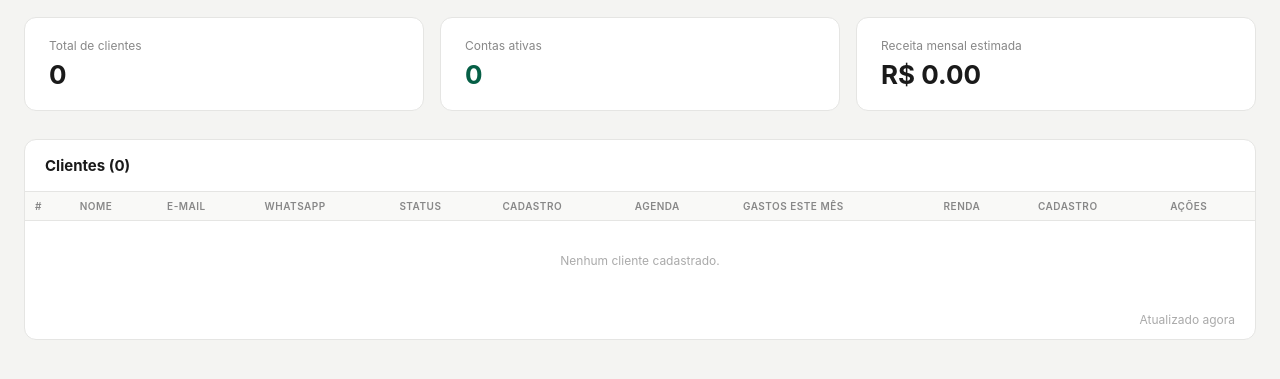
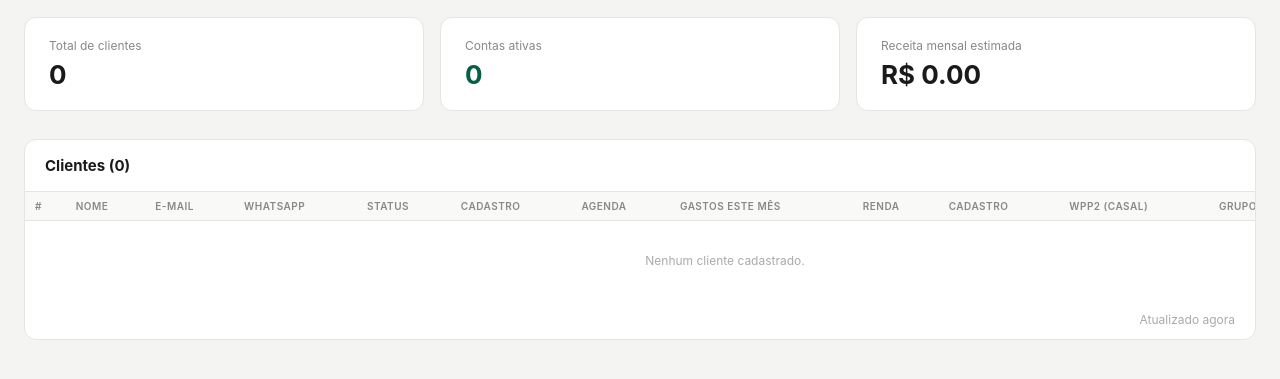
Before and after one commit to eduardolorenzi5-dotcom/Saas, a Flask app: page /admin in a window 1280 px wide. Shown: the part 227-606 px from the top of the page. Run offline with Flask 3, Linux system fonts and the light colour scheme; the visitor is signed in with stand-in values (Sample User, id 1); data comes from the database, SQL or seed files in the repository; data that the repository does not hold is empty; some libraries are stand-ins or nearby versions.

Commit message:
feat: Plano Casal — suporte a grupo WhatsApp e segundo número (whatsapp2)
- Adiciona colunas whatsapp2 e grupo_wpp_id na tabela clientes
- buscar_cliente_por_fone() verifica whatsapp2 (cônjuge) e grupo_wpp_id
- Webhook detecta mensagens de grupo (@g.us) e roteia para conta vinculada
- Admin: novas colunas WPP2 e Grupo WPP com edição inline
- Ignora mensagens fromMe para evitar loop em grupos

Co-Authored-By: Claude Sonnet 4.6 <noreply@anthropic.com>

```diff
--- a/app.py
+++ b/app.py
@@ -205,6 +205,9 @@ def init_db():
         conn.execute("ALTER TABLE lembretes ADD COLUMN IF NOT EXISTS ultimo_envio TEXT")
         # Migration: trial gratuito de 7 dias
         conn.execute("ALTER TABLE clientes ADD COLUMN IF NOT EXISTS trial_expiry TIMESTAMP")
+        # Migration: Plano Casal — segundo número e grupo WhatsApp
+        conn.execute("ALTER TABLE clientes ADD COLUMN IF NOT EXISTS whatsapp2 TEXT")
+        conn.execute("ALTER TABLE clientes ADD COLUMN IF NOT EXISTS grupo_wpp_id TEXT")
     else:
         for col in ["reset_token TEXT", "reset_expiry TEXT",
                     "google_access_token TEXT", "google_refresh_token TEXT", "google_token_expiry TEXT",
@@ -223,6 +226,14 @@ def init_db():
             pass
         try:
             conn.execute("ALTER TABLE clientes ADD COLUMN trial_expiry TEXT")
+        except Exception:
+            pass
+        try:
+            conn.execute("ALTER TABLE clientes ADD COLUMN whatsapp2 TEXT")
+        except Exception:
+            pass
+        try:
+            conn.execute("ALTER TABLE clientes ADD COLUMN grupo_wpp_id TEXT")
         except Exception:
             pass
     conn.commit()
@@ -532,16 +543,16 @@ def admin_logout():
 def admin_painel():
     conn = get_db()
     clientes = conn.execute("""
-        SELECT c.id, c.nome, c.email, c.whatsapp, c.status, c.criado_em,
-               c.renda_mensal, c.google_refresh_token, c.mp_subscription_id,
+        SELECT c.id, c.nome, c.email, c.whatsapp, c.whatsapp2, c.grupo_wpp_id,
+               c.status, c.criado_em, c.renda_mensal, c.google_refresh_token, c.mp_subscription_id,
                p.nome as plano_nome, p.preco,
                COUNT(g.id) as total_gastos,
                COALESCE(SUM(g.valor), 0) as total_gasto_mes
         FROM clientes c
         LEFT JOIN planos p ON c.plano_id = p.id
         LEFT JOIN gastos g ON g.cliente_id = c.id AND g.data LIKE %s
-        GROUP BY c.id, c.nome, c.email, c.whatsapp, c.status, c.criado_em,
-                 c.renda_mensal, c.google_refresh_token, c.mp_subscription_id,
+        GROUP BY c.id, c.nome, c.email, c.whatsapp, c.whatsapp2, c.grupo_wpp_id,
+                 c.status, c.criado_em, c.renda_mensal, c.google_refresh_token, c.mp_subscription_id,
                  p.nome, p.preco
         ORDER BY c.criado_em DESC
     """, (hoje_brasil().strftime("%Y-%m") + "%",)).fetchall()
@@ -672,6 +683,29 @@ def admin_atualizar_whatsapp(cliente_id):
     novo = normalizar_whatsapp(request.form.get("whatsapp", "").strip())
     conn = get_db()
     conn.execute("UPDATE clientes SET whatsapp=%s WHERE id=%s", (novo, cliente_id))
+    conn.commit()
+    conn.close()
+    return redirect(url_for("admin_painel"))
+
+@app.route("/admin/atualizar_whatsapp2/<int:cliente_id>", methods=["POST"])
+@admin_required
+def admin_atualizar_whatsapp2(cliente_id):
+    """Atualiza o segundo número WhatsApp (cônjuge/parceiro) do Plano Casal."""
+    raw = request.form.get("whatsapp2", "").strip()
+    novo = normalizar_whatsapp(raw) if raw else None
+    conn = get_db()
+    conn.execute("UPDATE clientes SET whatsapp2=%s WHERE id=%s", (novo, cliente_id))
+    conn.commit()
+    conn.close()
+    return redirect(url_for("admin_painel"))
+
+@app.route("/admin/atualizar_grupo/<int:cliente_id>", methods=["POST"])
+@admin_required
+def admin_atualizar_grupo(cliente_id):
+    """Vincula um grupo do WhatsApp à conta (Plano Casal via grupo)."""
+    grupo_id = request.form.get("grupo_wpp_id", "").strip() or None
+    conn = get_db()
+    conn.execute("UPDATE clientes SET grupo_wpp_id=%s WHERE id=%s", (grupo_id, cliente_id))
     conn.commit()
     conn.close()
     return redirect(url_for("admin_painel"))
@@ -1855,7 +1889,22 @@ def webhook_whatsapp():
             imagem_b64 = _extrair_imagem_b64(payload, {})
         elif payload.get("data"):
             data = payload["data"]
-            fone = data.get("key", {}).get("remoteJid", "").replace("@s.whatsapp.net", "")
+            key = data.get("key", {})
+            remote_jid = key.get("remoteJid", "")
+            participant = key.get("participant", "")  # sender dentro de um grupo
+
+            # Ignora mensagens enviadas pelo próprio bot
+            if key.get("fromMe"):
+                return jsonify({"output": "", "status": "ignorado"}), 200
+
+            # ── Detecção de mensagem de grupo (Plano Casal) ─────────────────
+            is_group = remote_jid.endswith("@g.us")
+            if is_group:
+                # Para grupos, fone = JID completo do grupo (usado para responder ao grupo)
+                fone = remote_jid
+            else:
+                fone = remote_jid.replace("@s.whatsapp.net", "")
+
             # Detecta áudio
             audio_b64, audio_mime = _extrair_audio_b64(payload)
             if audio_b64:
--- a/templates/admin.html
+++ b/templates/admin.html
@@ -19,7 +19,7 @@
     .admin-table-wrap { background:#fff; border-radius:12px; border:1px solid #e5e5e3; overflow:hidden; }
     .admin-table-wrap h2 { font-size:15px; font-weight:700; padding:16px 20px; border-bottom:1px solid #e5e5e3; }
     .table-scroll { overflow-x:auto; width:100%; }
-    table { width:100%; border-collapse:collapse; font-size:12px; min-width:1200px; }
+    table { width:100%; border-collapse:collapse; font-size:12px; min-width:1400px; }
     th { text-align:left; padding:8px 10px; background:#f9f9f7; color:#888; font-weight:600; font-size:10px; text-transform:uppercase; letter-spacing:.5px; border-bottom:1px solid #e5e5e3; white-space:nowrap; }
     td { padding:8px 10px; border-bottom:1px solid #f0f0ee; vertical-align:middle; }
     tr:last-child td { border-bottom:none; }
@@ -120,6 +120,8 @@
           <th>Gastos este mês</th>
           <th>Renda</th>
           <th>Cadastro</th>
+          <th title="Plano Casal: 2º número WhatsApp">WPP2 (Casal)</th>
+          <th title="ID do grupo WhatsApp vinculado à conta">Grupo WPP</th>
           <th>Ações</th>
         </tr>
       </thead>
@@ -164,6 +166,24 @@
           </td>
           <td style="color:#888;font-size:12px;">{{ c.criado_em.strftime('%d/%m/%Y') if c.criado_em else '—' }}</td>
           <td>
+            <form method="POST" action="/admin/atualizar_whatsapp2/{{ c.id }}" class="wpp-inline">
+              <input type="text" name="whatsapp2" value="{{ c.whatsapp2 or '' }}" placeholder="55619..."
+                     style="border:1px solid #ddd;border-radius:5px;padding:3px 6px;font-size:11px;width:115px;color:#555;"
+                     title="2º WhatsApp (cônjuge) — pressione Enter para salvar"
+                     onblur="if(this.value !== '{{ c.whatsapp2 or '' }}') this.form.submit();"
+                     onkeydown="if(event.key==='Enter'){event.preventDefault();this.form.submit();}"/>
+            </form>
+          </td>
+          <td>
+            <form method="POST" action="/admin/atualizar_grupo/{{ c.id }}" class="wpp-inline">
+              <input type="text" name="grupo_wpp_id" value="{{ c.grupo_wpp_id or '' }}" placeholder="120363...@g.us"
+                     style="border:1px solid #ddd;border-radius:5px;padding:3px 6px;font-size:10px;width:130px;color:#555;"
+                     title="ID do grupo WhatsApp (ex: 120363xxx@g.us) — pressione Enter para salvar"
+                     onblur="if(this.value !== '{{ c.grupo_wpp_id or '' }}') this.form.submit();"
+                     onkeydown="if(event.key==='Enter'){event.preventDefault();this.form.submit();}"/>
+            </form>
+          </td>
+          <td>
             <div class="acoes-wrap">
               {% if c.status != 'ativo' %}
               <form method="POST" action="/admin/ativar/{{ c.id }}">
@@ -187,7 +207,7 @@
           </td>
         </tr>
         {% else %}
-        <tr><td colspan="11" style="text-align:center;color:#aaa;padding:32px;">Nenhum cliente cadastrado.</td></tr>
+        <tr><td colspan="13" style="text-align:center;color:#aaa;padding:32px;">Nenhum cliente cadastrado.</td></tr>
         {% endfor %}
       </tbody>
     </table>
```
Also changed, not shown: agente/agente.py (+27 -1 lines).
